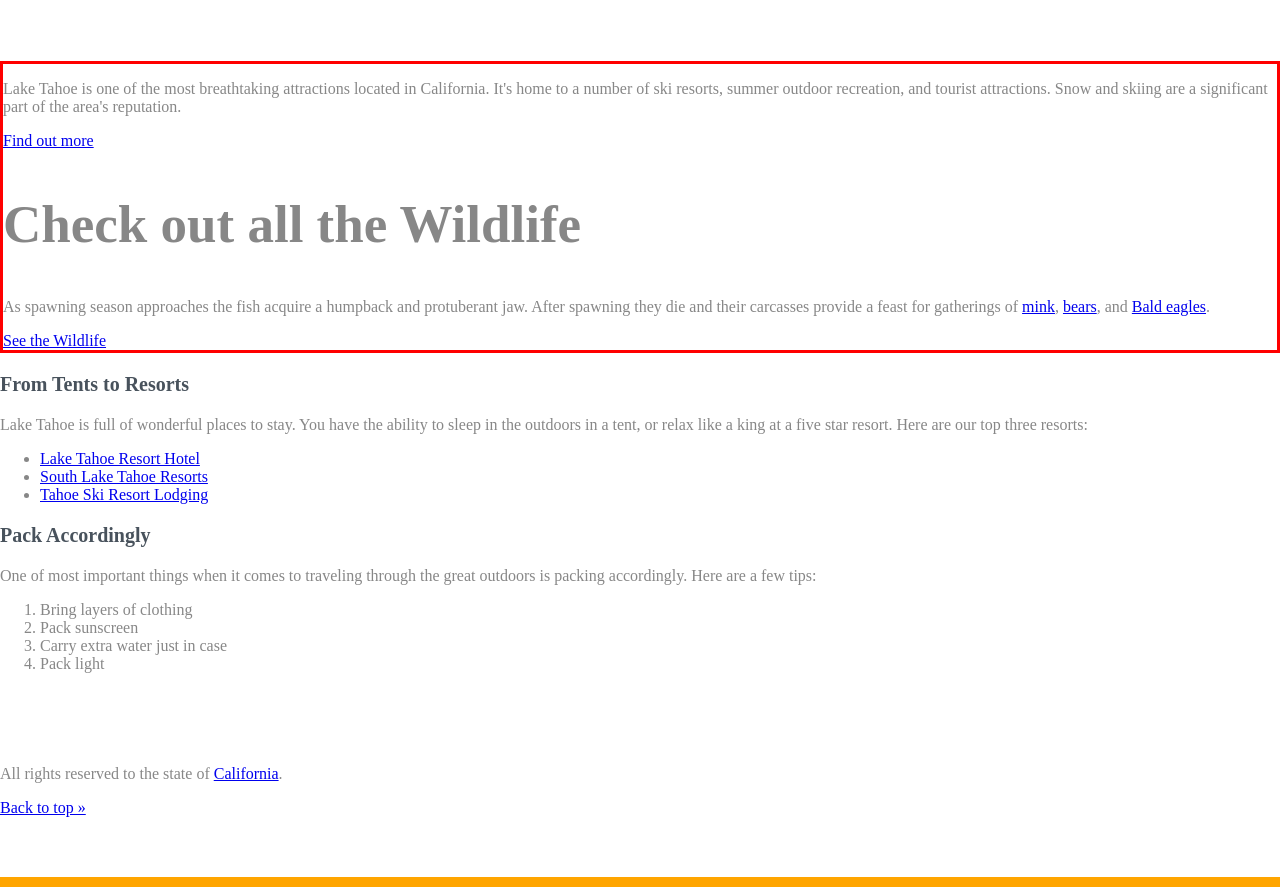
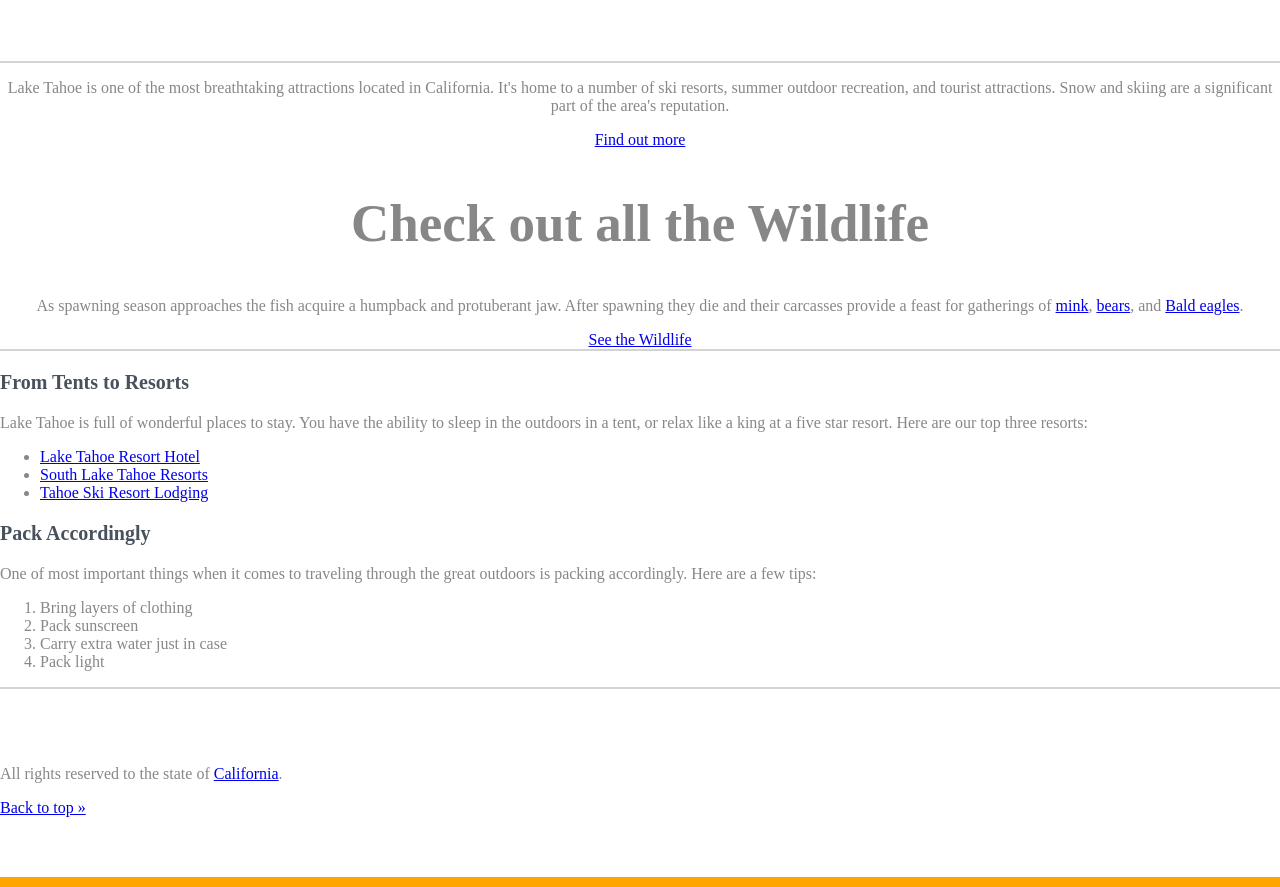
Before and after one commit to llogan382/practice-code, a PHP site: page /intro-css-course-treehouse/index.html in a window 1280 px wide. Shown: the part 181-1068 px from the top of the page. Run offline with PHP 8.4, Linux system fonts and the light colour scheme.

Commit message:
makes use of multiple classes

```diff
--- a/intro-css-course-treehouse/index.html
+++ b/intro-css-course-treehouse/index.html
@@ -5,11 +5,11 @@
     <link rel="stylesheet" href="style.css">
   </head>
   <body>
-    <header id="top">
+    <header id="top" class="main-header">
       <span>Journey through the Sierra Nevada Mountains</span>
       <h1>Lake Tahoe, California</h1>
     </header>
-		<div id="primary-content">
+		<div class="primary-content t-border">
 			<p>
 				Lake Tahoe is one of the most breathtaking attractions located in California. It's home to a number of ski resorts, summer outdoor recreation, and tourist attractions. Snow and skiing are a significant part of the area's reputation.
 			</p>
@@ -21,7 +21,7 @@
 			<a href="#">See the Wildlife</a>
 		</div>
 
-		<div>
+		<div class="secondary-content t-border">
       <h3>From Tents to Resorts</h3>
       <p>
         Lake Tahoe is full of wonderful places to stay. You have the ability to sleep in the outdoors in a tent, or relax like a king at a five star resort. Here are our top three resorts:
@@ -43,7 +43,7 @@
       </ol>
 		</div>
 
-		<footer id="main-footer">
+		<footer id="main-footer" class="t-border">
 			<p>All rights reserved to the state of <a href="#">California</a>.</p>
 			<a href="#">Back to top &raquo;</a>
 		</footer>
--- a/intro-css-course-treehouse/style.css
+++ b/intro-css-course-treehouse/style.css
@@ -5,7 +5,7 @@ body    {
     color: #878787;
     margin: 0;
 }
-header {
+.main-header {
     background-color: orange;
 }
 
@@ -23,8 +23,15 @@ h3  {
     color: #48525c;
 }
 
-#primary-content {
-    border: 3px solid red;
+.primary-content {
+    text-align: center;
+}
+
+.secondary-content {
+}
+.t-border {
+    border-top: 2px solid lightgrey;
+
 }
 
 #main-footer {
```
